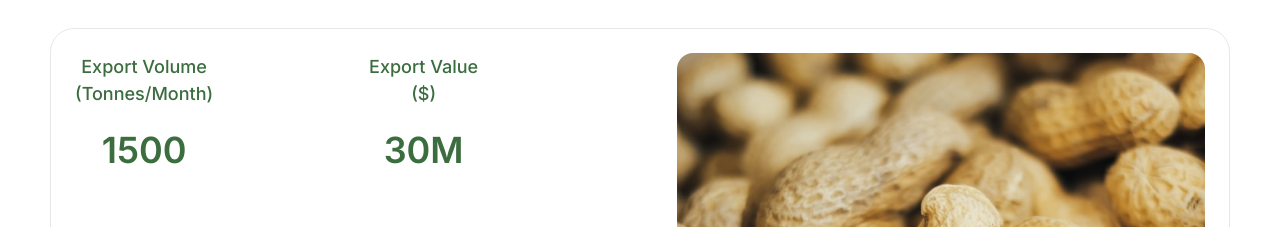
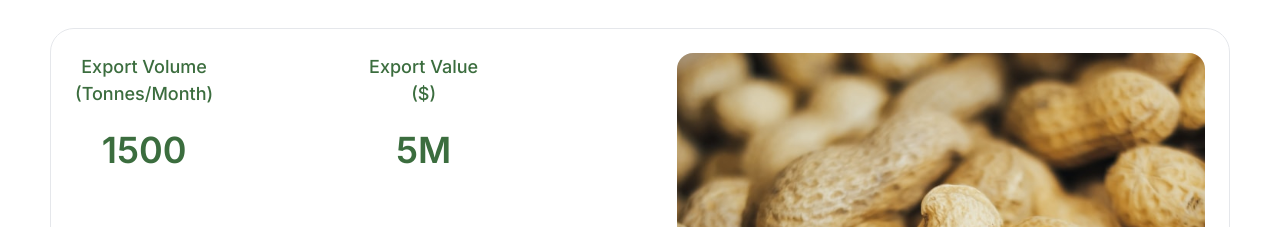
Before and after one commit to emmypuch/nahco-commodities, a React (Vite) app: page / in a window 1280 px wide. Shown: the part 3740-3967 px from the top of the page. Built offline with nearby package versions, Linux system fonts and the light colour scheme.

Commit message:
modified metric

```diff
--- a/src/components/metric-section/Metric.tsx
+++ b/src/components/metric-section/Metric.tsx
@@ -68,7 +68,7 @@ const Metric = () => {
                   subtitle="(Tonnes/Month)"
                   value="1500"
                 />
-                <MetricItem title="Export Value" subtitle="($)" value="30M" />
+                <MetricItem title="Export Value" subtitle="($)" value="5M" />
               </div>
               <div className="flex flex-col sm:flex-row justify-between gap-6 mt-3 md:mt-6">
                 <MetricItem
```
